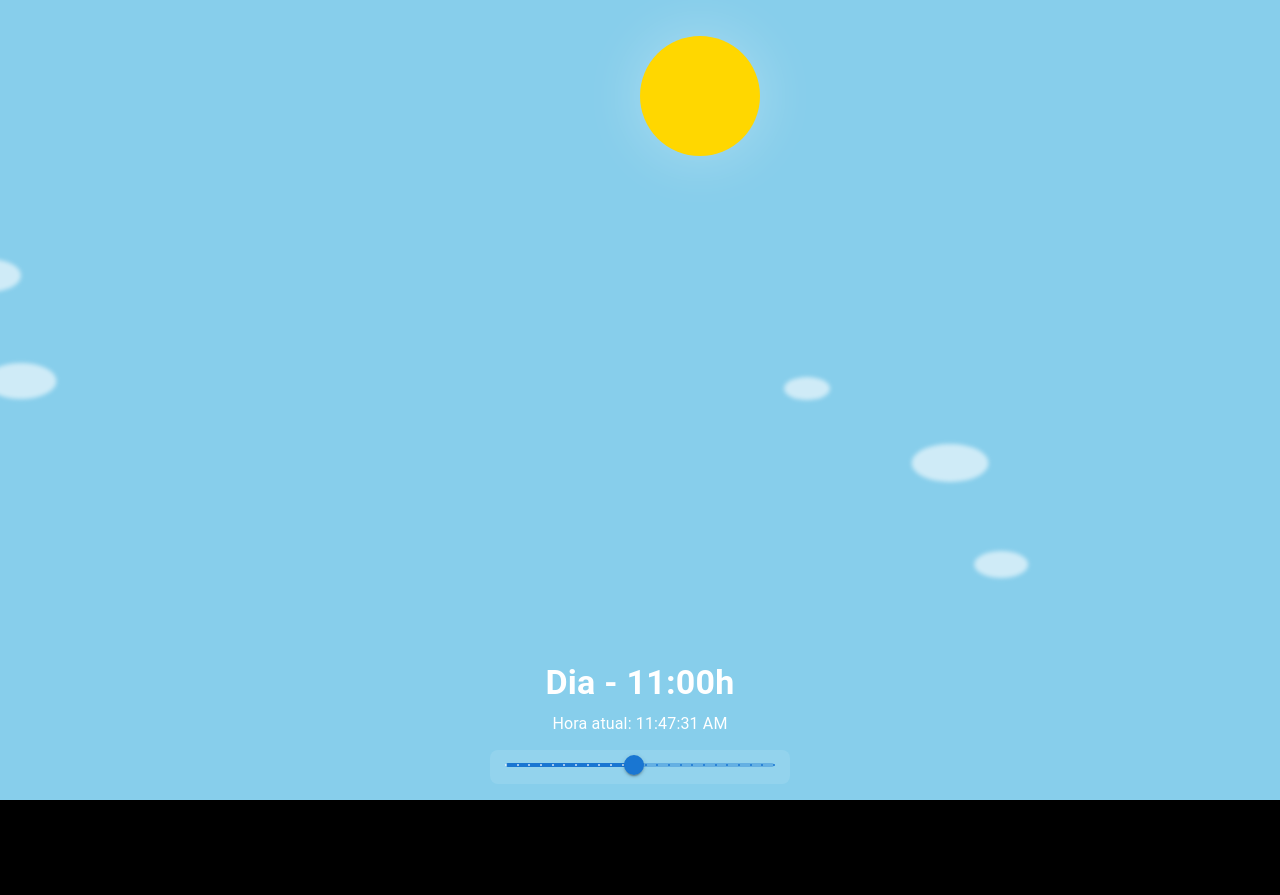
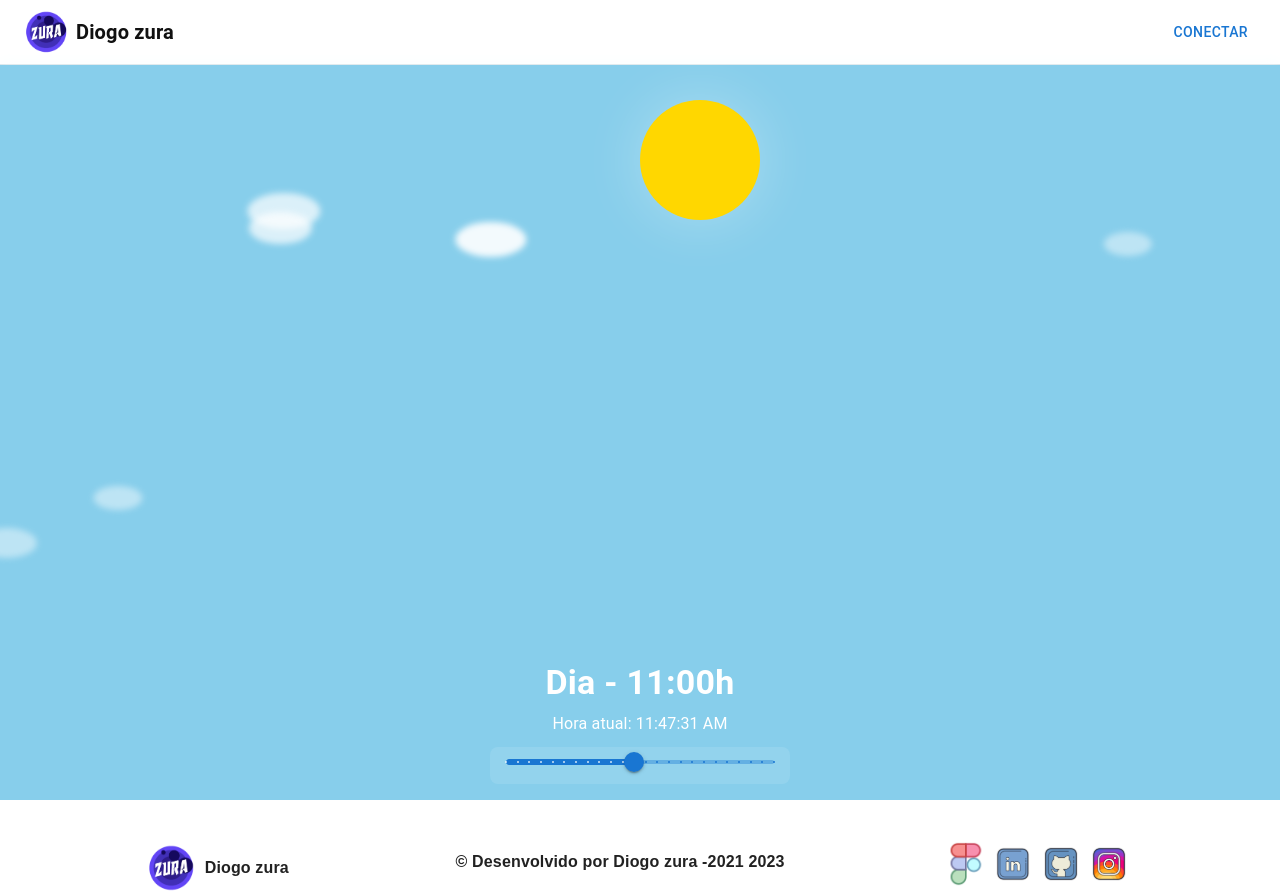
Before and after one commit to Diogozura/webdiogozura, a Next.js app: page /sol in a window 1280 px wide. Before the commit the page ends 800 px from the top, so only its background shows below. Built offline with nearby package versions, Linux system fonts and the light colour scheme; some icons are missing; a web font is replaced by a local one.

Commit message:
Update sol.tsx

```diff
--- a/pages/sol.tsx
+++ b/pages/sol.tsx
@@ -1,9 +1,12 @@
 // app/page.tsx (ou pages/index.tsx, dependendo do seu setup)
-'use client';
+"use client";
 
 import { useEffect, useState } from 'react';
-import { Box, Typography, Slider } from '@mui/material';
+import { Box, Typography, Slider, Dialog, DialogTitle, DialogContent, IconButton, Button } from '@mui/material';
+import CloseIcon from '@mui/icons-material/Close';
 import { motion } from 'framer-motion';
+import Head from 'next/head';
+import Base from '@/src/components/common/Base';
 
 // Função para determinar cores e estado com base no horário
 function getSkyState(hour: number) {
@@ -47,11 +50,13 @@ function getSkyState(hour: number) {
 }
 
 function getRandomClouds(count: number) {
+  // return clouds with a layer (1..3) to vary speed
   return Array.from({ length: count }, (_, i) => ({
     id: i,
     top: Math.random() * 60 + 10,
     left: Math.random() * 100,
     size: Math.random() * 40 + 40,
+    layer: Math.floor(Math.random() * 3) + 1,
   }));
 }
 
@@ -61,15 +66,20 @@ function getRandomStars(count: number) {
     top: Math.random() * 100,
     left: Math.random() * 100,
     size: Math.random() * 2 + 1,
+    twinkleDelay: Math.random() * 3,
+    twinkleDuration: 1 + Math.random() * 2,
   }));
 }
 
 export default function SkyPage() {
   const [hour, setHour] = useState(new Date().getHours());
   const [skyState, setSkyState] = useState(getSkyState(hour));
-  const [clouds, setClouds] = useState(getRandomClouds(5));
-  const [stars, setStars] = useState(getRandomStars(50));
+  const [clouds, setClouds] = useState(getRandomClouds(6));
+  const [stars, setStars] = useState(getRandomStars(60));
   const [currentTime, setCurrentTime] = useState(new Date());
+  const [meteors, setMeteors] = useState<any[]>([]);
+  const [infoOpen, setInfoOpen] = useState(false);
+  const [infoType, setInfoType] = useState<'sun'|'moon'|null>(null);
 
   useEffect(() => {
     const timer = setInterval(() => {
@@ -80,27 +90,51 @@ export default function SkyPage() {
 
   useEffect(() => {
     setSkyState(getSkyState(hour));
-    setClouds(getRandomClouds(5));
-    setStars(getRandomStars(50));
+    setClouds(getRandomClouds(6));
+    setStars(getRandomStars(60));
   }, [hour]);
 
+  // Meteors generator
+  useEffect(() => {
+    const iv = setInterval(() => {
+      if (Math.random() > 0.85) {
+        const id = Date.now() + Math.random();
+        const startTop = Math.random() * 40 + 5; // 5%..45%
+        const size = 2 + Math.random() * 3;
+        const duration = 0.8 + Math.random() * 1.2;
+        setMeteors(m => [...m, { id, startTop, size, duration }] );
+        // remove after animation
+        setTimeout(() => setMeteors(m => m.filter(x => x.id !== id)), (duration + 0.2) * 1000);
+      }
+    }, 1500);
+    return () => clearInterval(iv);
+  }, []);
+
   return (
+    <>
+      <Head>
+        <title>Sol e Lua - Diogo zura</title>
+      </Head>
+      <Base>
         <Box
           sx={{
-        width: '100vw',
-        height: '100vh',
+            width: '100%',
+            minHeight: 'calc(100vh - 64px)',
             backgroundColor: skyState.bgColor,
             transition: 'background-color 2s ease',
             position: 'relative',
             overflow: 'hidden',
           }}
         >
-      {/* Estrelas */}
+      {/* Estrelas (twinkle) */}
       {skyState.showStars &&
         stars.map((star) => (
-          <Box
+          <motion.div
             key={star.id}
-            sx={{
+            initial={{ opacity: 0.2 }}
+            animate={{ opacity: [0.2, 1, 0.2] }}
+            transition={{ duration: star.twinkleDuration, repeat: Infinity, delay: star.twinkleDelay }}
+            style={{
               position: 'absolute',
               top: `${star.top}%`,
               left: `${star.left}%`,
@@ -108,32 +142,55 @@ export default function SkyPage() {
               height: star.size,
               backgroundColor: '#fff',
               borderRadius: '50%',
-              opacity: 0.8,
             }}
           />
         ))}
 
-      {/* Nuvens */}
+      {/* Meteoros */}
+      {meteors.map(m => (
+        <motion.div
+          key={m.id}
+          initial={{ x: '-10%', y: `${m.startTop}%`, opacity: 1 }}
+          animate={{ x: '120%', y: `${m.startTop + 30}%`, opacity: 0.6 }}
+          transition={{ duration: m.duration, ease: 'linear' }}
+          style={{
+            position: 'absolute',
+            width: m.size * 3,
+            height: 2,
+            background: 'linear-gradient(90deg, rgba(255,255,255,1), rgba(255,255,255,0))',
+            transform: 'rotate(-25deg)',
+            left: '-10%'
+          }}
+        />
+      ))}
+
+      {/* Nuvens (camadas parallax) */}
       {skyState.showClouds &&
-        clouds.map((cloud) => (
+        clouds.map((cloud) => {
+          const baseDur = cloud.layer === 1 ? 70 : cloud.layer === 2 ? 110 : 160;
+          const dur = baseDur + Math.random() * 80;
+          const opacity = cloud.layer === 1 ? 0.9 : cloud.layer === 2 ? 0.7 : 0.45;
+          const sizeMul = cloud.layer === 1 ? 1.2 : cloud.layer === 2 ? 1 : 0.8;
+          return (
             <motion.div
               key={cloud.id}
-            initial={{ x: '-100%' }}
+              initial={{ x: '-120%' }}
               animate={{ x: '120%' }}
-            transition={{ duration: 60 + Math.random() * 40, repeat: Infinity, ease: 'linear' }}
+              transition={{ duration: dur, repeat: Infinity, ease: 'linear' }}
               style={{
                 position: 'absolute',
                 top: `${cloud.top}%`,
                 left: `${cloud.left}%`,
-              width: cloud.size,
-              height: cloud.size / 2,
+                width: cloud.size * sizeMul,
+                height: (cloud.size * sizeMul) / 2,
                 backgroundColor: '#fff',
                 borderRadius: '50%',
-              opacity: 0.6,
-              filter: 'blur(2px)',
+                opacity,
+                filter: 'blur(3px)',
               }}
             />
-        ))}
+          );
+        })}
 
       {/* Sol/Lua */}
       <motion.div
@@ -150,8 +207,26 @@ export default function SkyPage() {
           left: '50%',
           transform: 'translateX(-50%)',
           boxShadow: '0 0 60px rgba(255,255,255,0.3)',
+          cursor: 'pointer',
         }}
+        onClick={() => { setInfoType(skyState.showStars ? 'moon' : 'sun'); setInfoOpen(true); }}
       />
+
+      {/* Info dialog for sun/moon */}
+      <Dialog open={infoOpen} onClose={() => setInfoOpen(false)}>
+        <DialogTitle>
+          {infoType === 'sun' ? 'Sol — Informações' : infoType === 'moon' ? 'Lua — Informações' : 'Informações'}
+          <IconButton aria-label="close" onClick={() => setInfoOpen(false)} sx={{ position: 'absolute', right: 8, top: 8 }}>
+            <CloseIcon />
+          </IconButton>
+        </DialogTitle>
+        <DialogContent>
+          <Typography sx={{ mb: 1 }}>Hora atual: {currentTime.toLocaleTimeString()}</Typography>
+          <Typography sx={{ mb: 1 }}>Estado: {skyState.label}</Typography>
+          <Typography sx={{ mb: 1 }}>Clique no sol/lua para abrir este painel.</Typography>
+          <Button variant="contained" onClick={() => { setInfoOpen(false); }}>Fechar</Button>
+        </DialogContent>
+      </Dialog>
 
       {/* Texto de horário */}
       <Box
@@ -205,5 +280,7 @@ export default function SkyPage() {
         />
       </Box>
         </Box>
+      </Base>
+    </>
   );
 }
```
Lines whose indentation alone changed are shown as unchanged.
